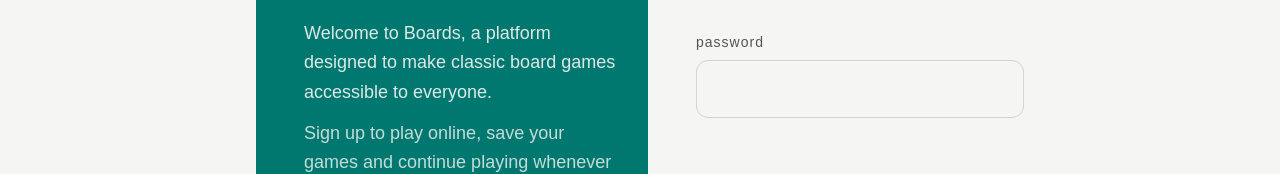
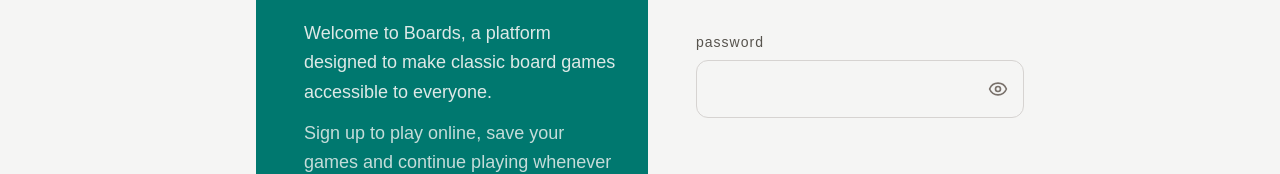
Before and after one commit to delgadociteriowa/boards-mint, a Next.js app: page /login in a window 1280 px wide. Shown: the part 298-472 px from the top of the page. Built offline with nearby package versions, Linux system fonts and the light colour scheme; no server answers.

Commit message:
feat: install lucide-react and eye added to password

```diff
--- a/package.json
+++ b/package.json
@@ -13,6 +13,7 @@
     "@reduxjs/toolkit": "^2.11.2",
     "@vercel/analytics": "^1.5.0",
     "bcryptjs": "^3.0.3",
+    "lucide-react": "^1.8.0",
     "mongodb": "^6.21.0",
     "mongoose": "^8.20.1",
     "next": "^16.0.7",
--- a/src/components/LoginForm.tsx
+++ b/src/components/LoginForm.tsx
@@ -1,11 +1,13 @@
+import { useState } from "react";
 import Spinner from "./Spinner";
 import { useLogin } from "@/app/hooks/useLogin";
+import { Eye, EyeOff } from "lucide-react";
 import GoogleLogo from '@/assets/b-google.png'
 import Image from "next/image";
 import SectionTitle from "./SectionTitle";
 
 const LoginForm = () => {
-
+  const [showPassword, setShowPassword] = useState(false);
   const { dispatch, identifier, password, loading, error, handleLogin, signIn, setIdentifier, setPassword } = useLogin();
 
   return (
@@ -31,15 +33,24 @@
         <label className="text-stone-600 tracking-[1px] text-sm">
           password
         </label>
+        <div className="relative">
           <input
-          type="password"
+            type={showPassword ? "text" : "password"}
             required
             maxLength={50}
             value={password}
             disabled={loading}
             onChange={(e) => dispatch(setPassword(e.target.value))}
-          className="border border-stone-300 rounded-xl py-4 px-4 text-stone-700 focus:outline-none focus:ring-2 focus:ring-sky-500"
+            className="w-full border border-stone-300 rounded-xl py-4 px-4 pr-12 text-stone-700 focus:outline-none focus:ring-2 focus:ring-sky-500"
           />
+          <button
+            type="button"
+            onClick={() => setShowPassword(!showPassword)}
+            className="absolute right-4 top-1/2 -translate-y-1/2 text-stone-500 hover:text-stone-700 cursor-pointer"
+          >
+            {showPassword ? <EyeOff size={20} /> : <Eye size={20} />}
+          </button>
+        </div>
       </div>
       <p className="text-red-500 h-2 text-center">{error}</p>
       {!loading ?
```
Also changed, not shown: 1 other file (tests, documents, lock files or other folders). Lines whose indentation alone changed are shown as unchanged.
